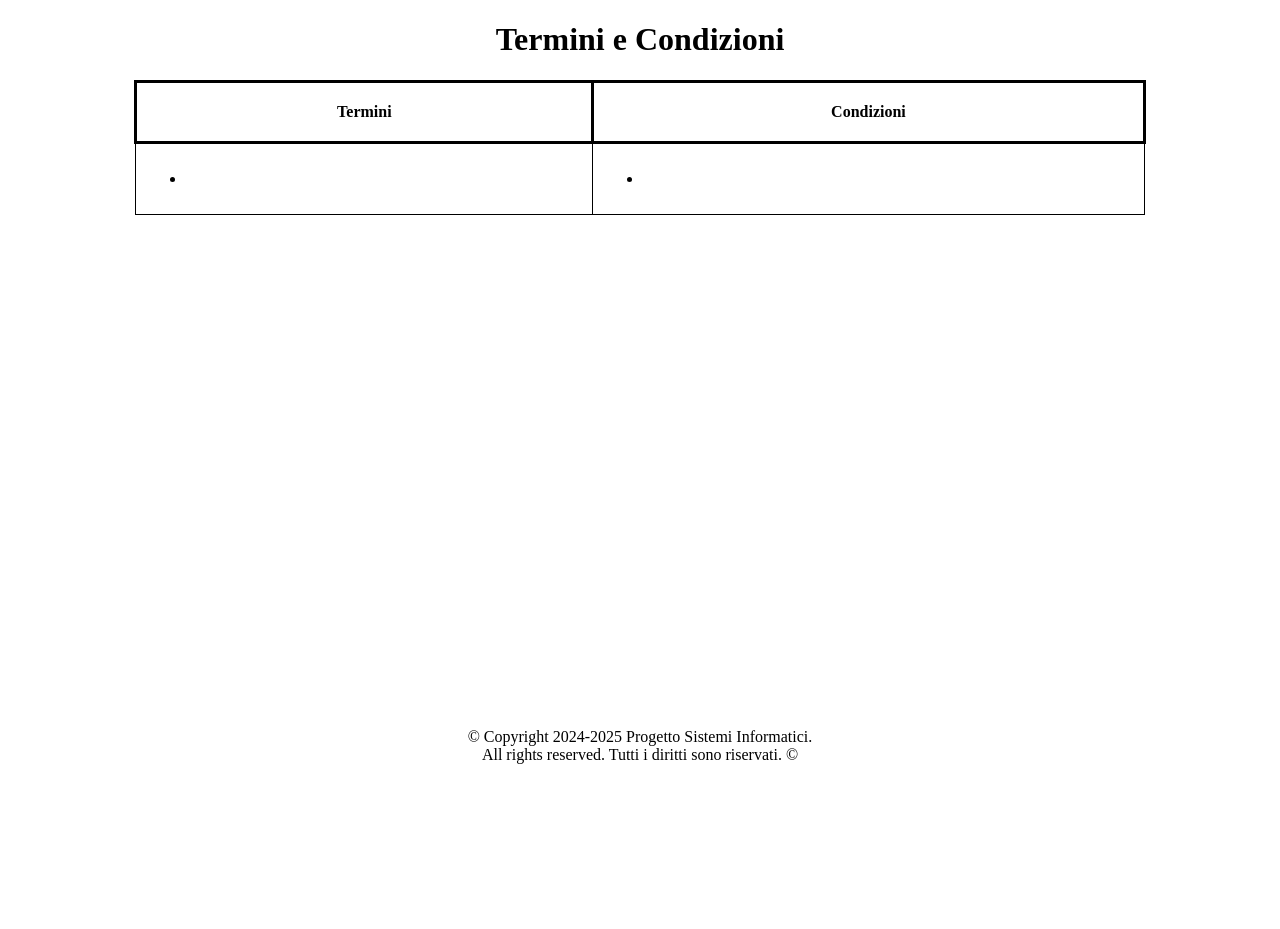
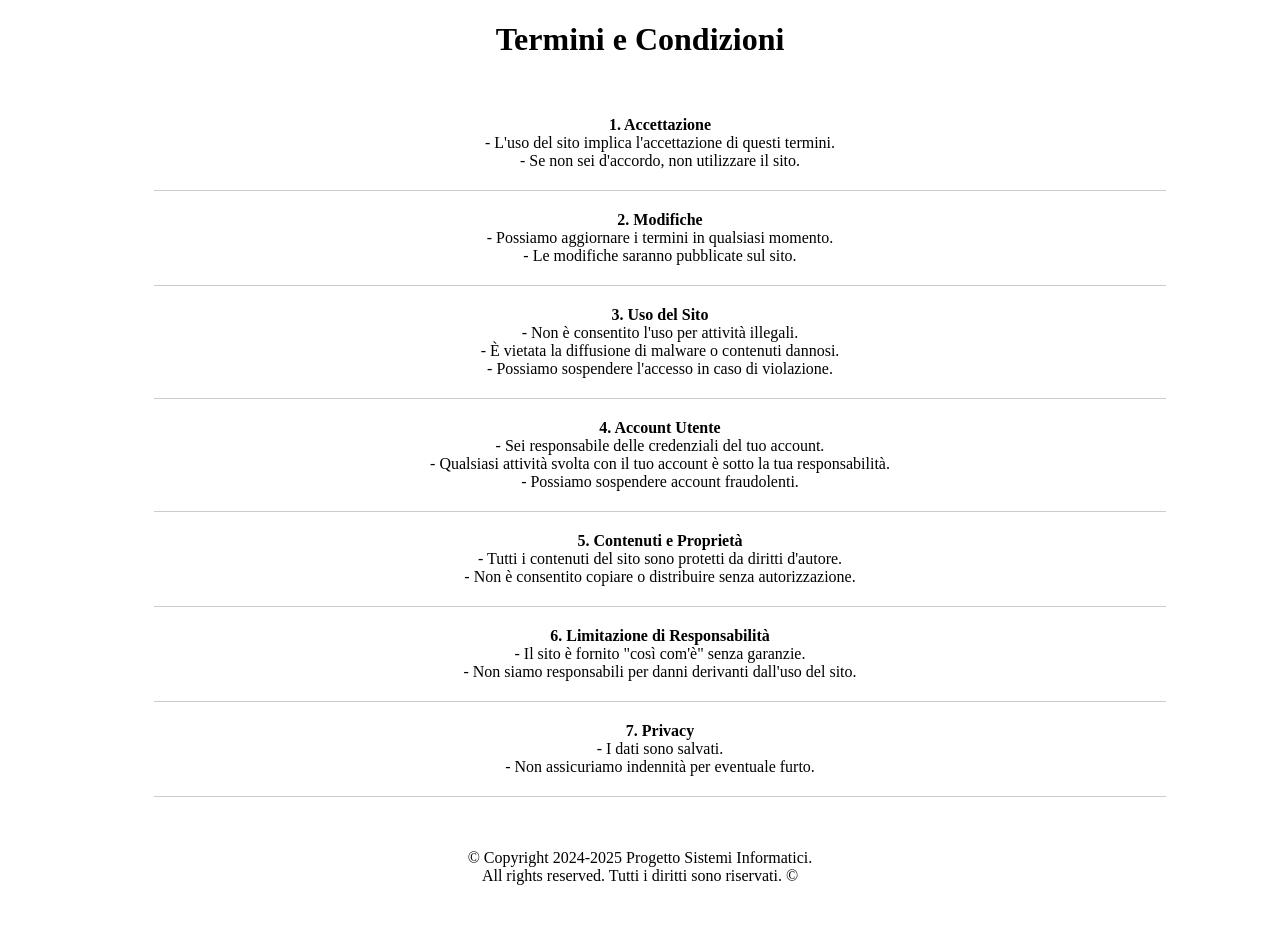
Before and after one commit to TommyisTommy1/Progetto_di_sistemi_2024_2025, a PHP site: page /termini_condizioni/termini_condizioni.html in a window 1280 px wide. Before the commit the page ends 764 px from the top, so only its background shows below. Run offline with PHP 8.4, Linux system fonts and the light colour scheme; lists and menus that the app fills with data are empty.

Commit message:
aggiunta cybersecurity + modificato termini e condizioni

```diff
--- a/progetto_Sistemi_fineAnno_2024_2025/sito_Progetto/termini_condizioni/css_termini_condizioni/styleTerminiCondizioni.css
+++ b/progetto_Sistemi_fineAnno_2024_2025/sito_Progetto/termini_condizioni/css_termini_condizioni/styleTerminiCondizioni.css
@@ -17,22 +17,12 @@
     width: 80%;
     border-collapse: collapse;
     text-align: center;
+    list-style: none;
 }
 
-.titoliTabella th{
-    border: solid black 3px;
+.informazioni li{
     padding: 20px;
-    height: 10%;
-}
-
-.dettagliTabella td{
-    border: solid black 1px;
-    padding: 10px;
-}
-
-.dettagliTabella ul{
-    display: flex;
-    justify-content: flex-start;
+    border-bottom: 1px solid #ccc;
 }
 
 .parteFinale {
@@ -41,10 +31,6 @@
 .parteFinale {
     display: flex;
     justify-content: center;
-    bottom: 0;
-    right: 0;
-    left: 0;
-    position: fixed;
     align-items: center;
     text-align: center;
 }
--- a/progetto_Sistemi_fineAnno_2024_2025/sito_Progetto/termini_condizioni/termini_condizioni.html
+++ b/progetto_Sistemi_fineAnno_2024_2025/sito_Progetto/termini_condizioni/termini_condizioni.html
@@ -18,26 +18,76 @@
     </h1>
 
     <div class="descrizione">
-        <table class="informazioni">
+        <!-- Descrizione della pagina web con decorazioni date dalla classe descrizione all'interno del Css -->
+        <ul class="informazioni">
 
-            <tr class="titoliTabella">
-                <th class="terminiTitolo">Termini</th>
-                <th class="condizioniTitolo">Condizioni</th>
-            </tr>
+            <!-- Punto della lista riguardo accettazione -->
+            <li>
+                <strong>1. Accettazione</strong>
+                <br>
+                - L'uso del sito implica l'accettazione di questi termini.
+                <br>
+                - Se non sei d'accordo, non utilizzare il sito.
+            </li>
 
-            <tr class="dettagliTabella">
-                <td class="termini">
-                    <ul class="listaTermini">
-                        <li class="termine"></li>
-                    </ul>
-                </td>
-                <td class="condizioni">
-                    <ul class="listaCondizioni">
-                        <li class="condizione"></li>
-                    </ul>
-                </td>
-            </tr>
-        </table>
+            <!-- Punto della lista riguardo modifiche -->
+            <li>
+                <strong>2. Modifiche</strong>
+                <br>
+                - Possiamo aggiornare i termini in qualsiasi momento.
+                <br>
+                - Le modifiche saranno pubblicate sul sito.
+            </li>
+
+            <!-- Punto della lista riguardo l'uso del sito -->
+            <li>
+                <strong>3. Uso del Sito</strong>
+                <br>
+                - Non è consentito l'uso per attività illegali.
+                <br>
+                - È vietata la diffusione di malware o contenuti dannosi.
+                <br>
+                - Possiamo sospendere l'accesso in caso di violazione.
+            </li>
+
+            <!-- Punto della lista riguardo all'account utente -->
+            <li>
+                <strong>4. Account Utente</strong>
+                <br>
+                - Sei responsabile delle credenziali del tuo account.
+                <br>
+                - Qualsiasi attività svolta con il tuo account è sotto la tua responsabilità.
+                <br>
+                - Possiamo sospendere account fraudolenti.
+            </li>
+
+            <!-- Punto della lista riguardo i contentuti e la proprieta' -->
+            <li>
+                <strong>5. Contenuti e Proprietà</strong>
+                <br>
+                - Tutti i contenuti del sito sono protetti da diritti d'autore.
+                <br>
+                - Non è consentito copiare o distribuire senza autorizzazione.
+            </li>
+
+            <!-- Punto della lista riguardo le limitazioni della responsabilita' -->
+            <li>
+                <strong>6. Limitazione di Responsabilità</strong>
+                <br>
+                - Il sito è fornito "così com'è" senza garanzie.
+                <br>
+                - Non siamo responsabili per danni derivanti dall'uso del sito.
+            </li>
+
+            <!-- Punto della lista riguardo la privacy -->
+            <li>
+                <strong>7. Privacy</strong>
+                <br>
+                - I dati sono salvati.
+                <br>
+                - Non assicuriamo indennità per eventuale furto.
+            </li>
+        </ul>
     </div>
 
     <!-- Divisore per indicare la parte finale della pagina web -->
```
Also changed, not shown: progetto_Sistemi_fineAnno_2024_2025/sito_Progetto/controllerIndex.php (+5 -50 lines), progetto_Sistemi_fineAnno_2024_2025/sito_Progetto/include/includeFunzioneOttieniVideogiochi.php (added, +18 -0 lines), progetto_Sistemi_fineAnno_2024_2025/sito_Progetto/include/includeFunzioniIndex.php (added, +40 -0 lines), progetto_Sistemi_fineAnno_2024_2025/sito_Progetto/robots.txt (added, +10 -0 lines), progetto_Sistemi_fineAnno_2024_2025/sito_Progetto/sitemap.xml (added, +11 -0 lines).
